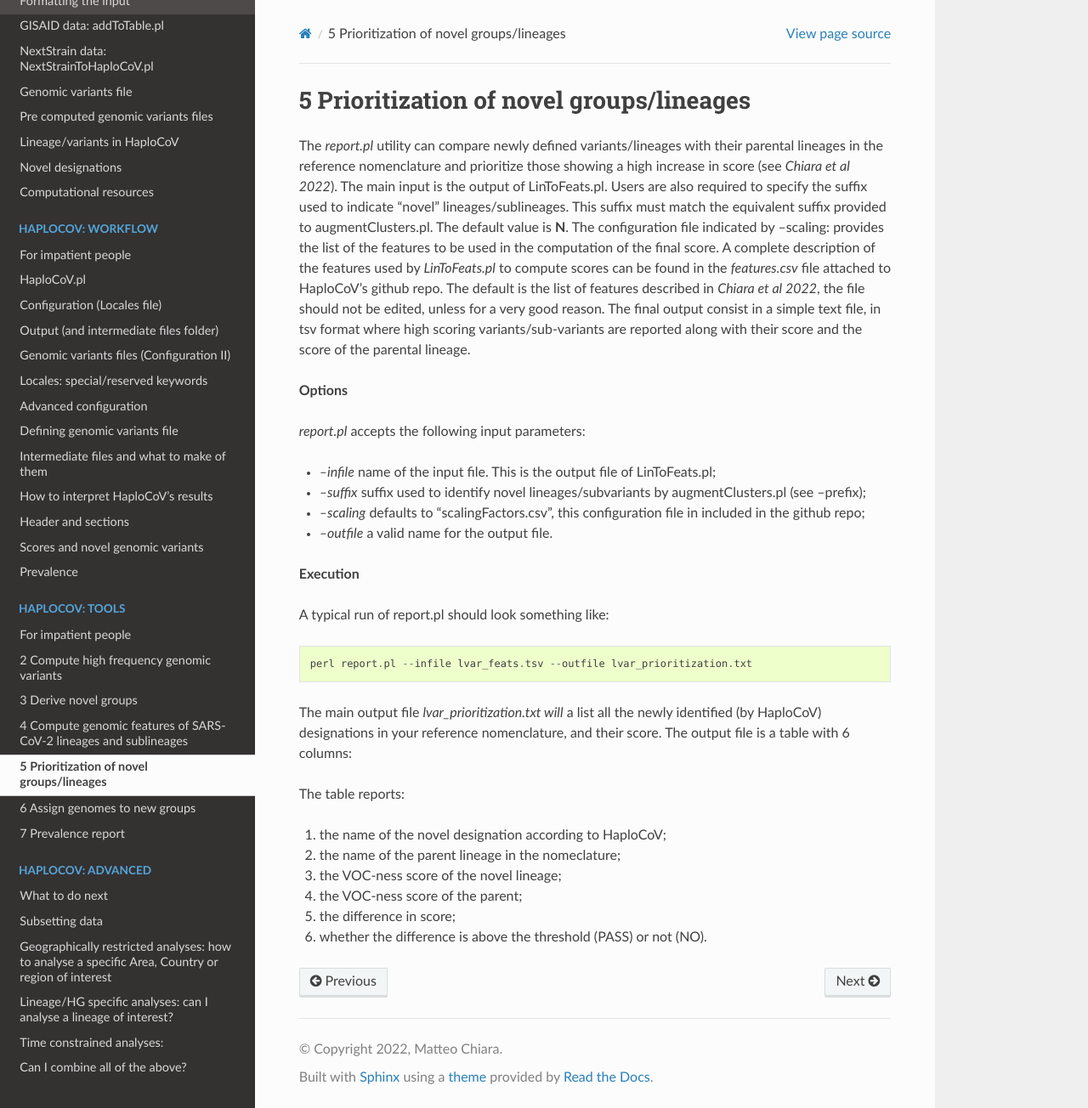
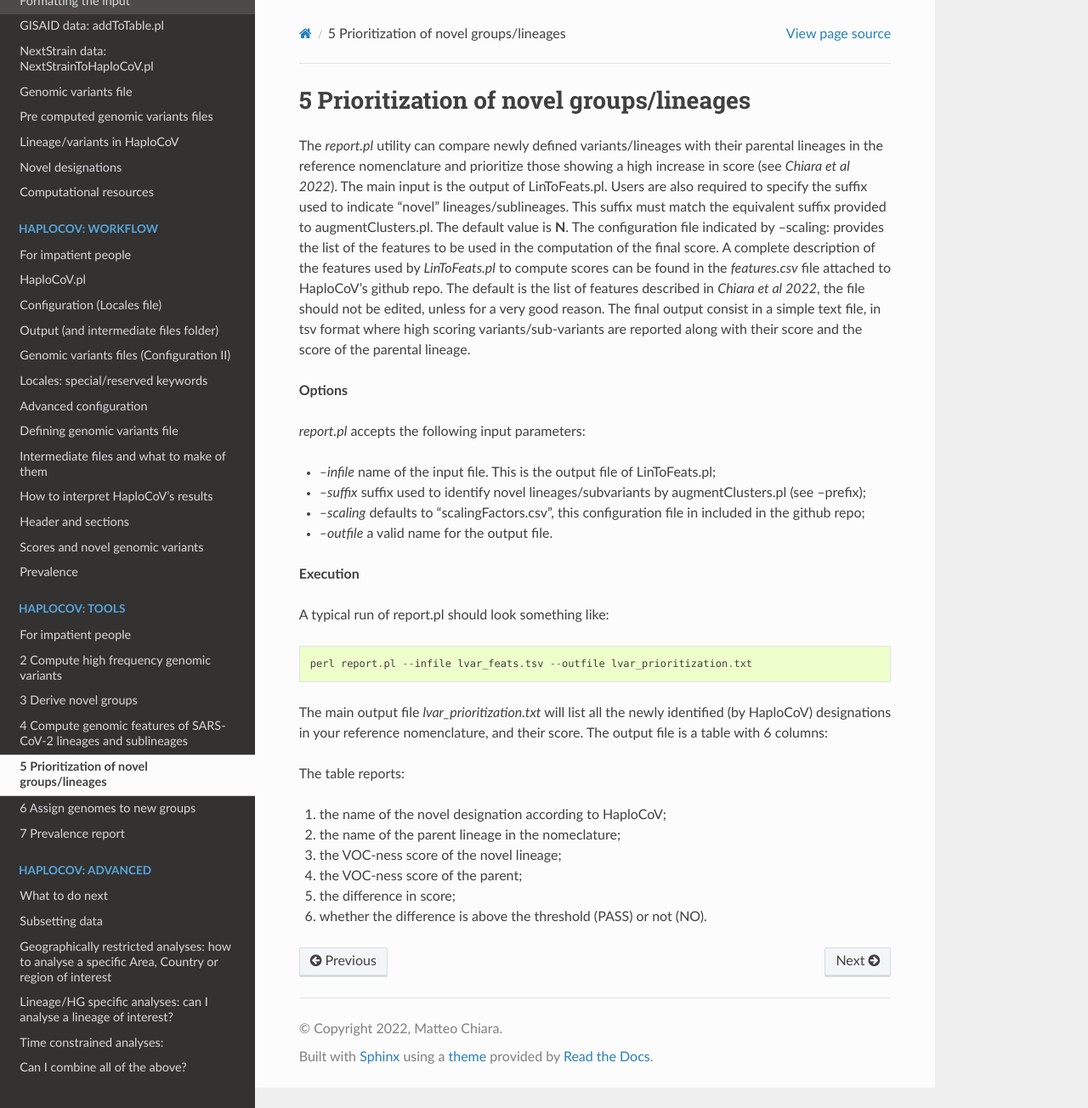
Before and after one commit to matteo14c/HaploCoV, a Sphinx documentation site: the page built from docs/source/prior.rst, in a window 1280 px wide and 1304 px high. Shown: the whole window at 85% size. Built offline with Sphinx 7.4.7 and the Read the Docs theme 2.0.0, drawn with Linux system fonts in a browser that asks for light colours.

```diff
--- a/docs/source/prior.rst
+++ b/docs/source/prior.rst
@@ -25,7 +25,7 @@ A typical run of report.pl should look something like:
 
  perl report.pl --infile lvar_feats.tsv --outfile lvar_prioritization.txt
 
-The main output file *lvar_prioritization.txt will* a list all the newly identified (by HaploCoV) designations in your reference nomenclature, and their score.
+The main output file *lvar_prioritization.txt* will list all the newly identified (by HaploCoV) designations in your reference nomenclature, and their score.
 The output file is a table with 6 columns:
 
 .. list-table:: Locales File
```
